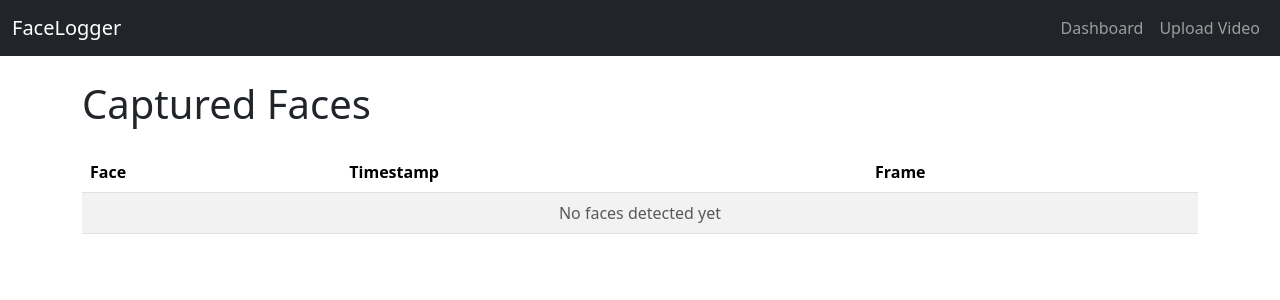
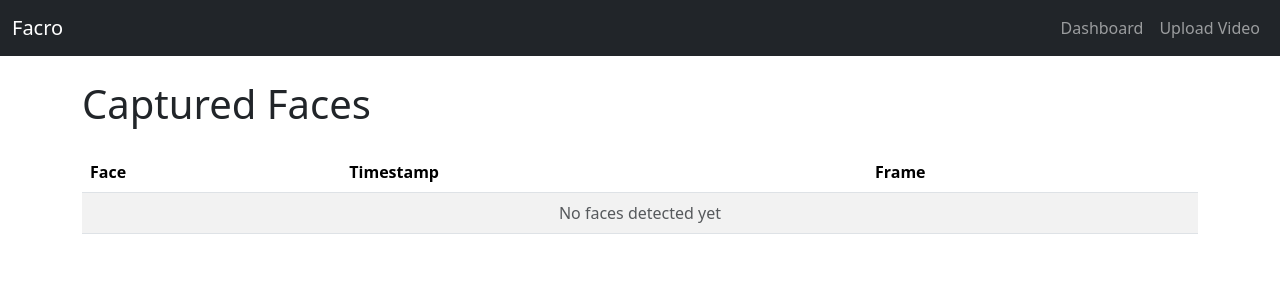
Before and after one commit to Hannahbyy/facro, a Flask app: page / in a window 1280 px wide. Shown: the top 300 px of the page. Run offline with Flask 3, Linux system fonts and the light colour scheme; data that the repository does not hold is empty.

Commit message:
Rename project to Facro

```diff
--- a/templates/layout.html
+++ b/templates/layout.html
@@ -9,7 +9,7 @@
 <body>
     <nav class="navbar navbar-expand-lg navbar-dark bg-dark">
         <div class="container-fluid">
-            <a class="navbar-brand" href="/">FaceLogger</a>
+            <a class="navbar-brand" href="/">Facro</a>
             <div class="navbar-nav">
                 <a class="nav-link" href="/">Dashboard</a>
                 <a class="nav-link" href="/upload">Upload Video</a>
```
Also changed, not shown: README.md.
